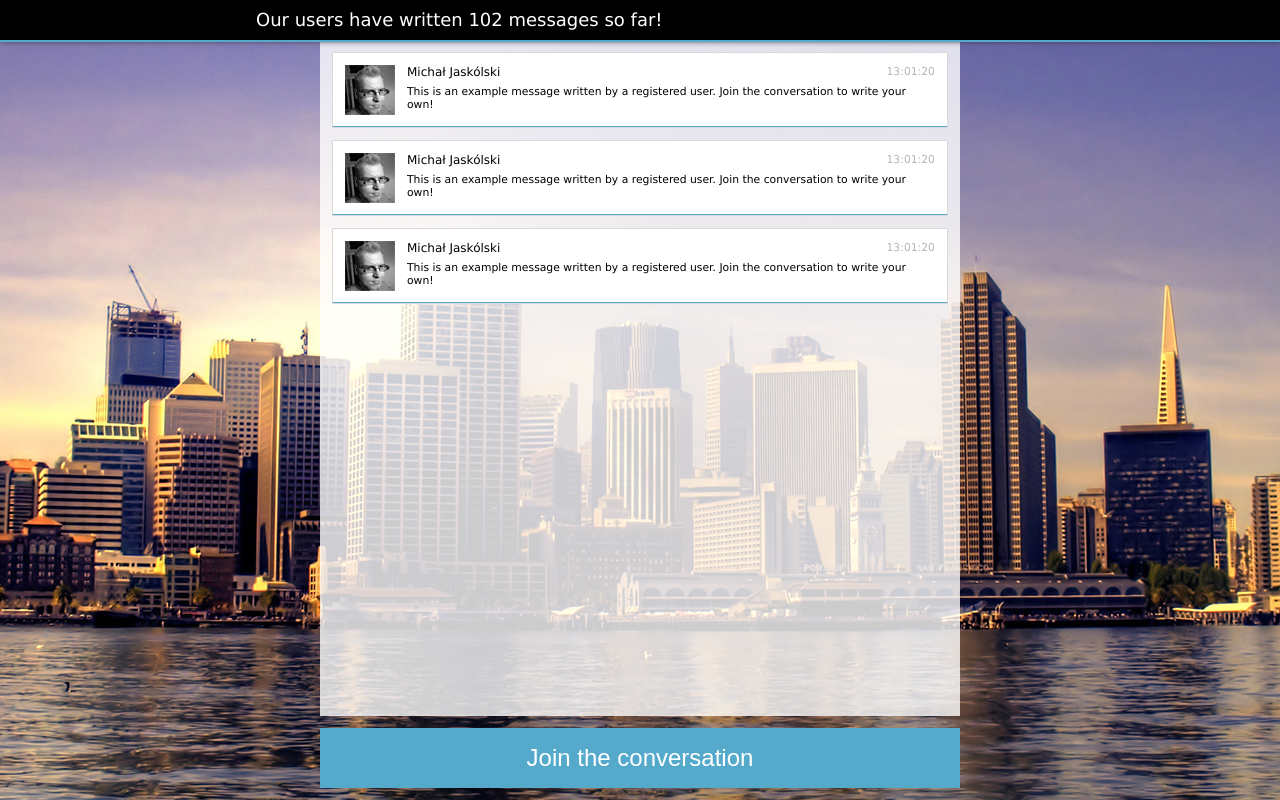
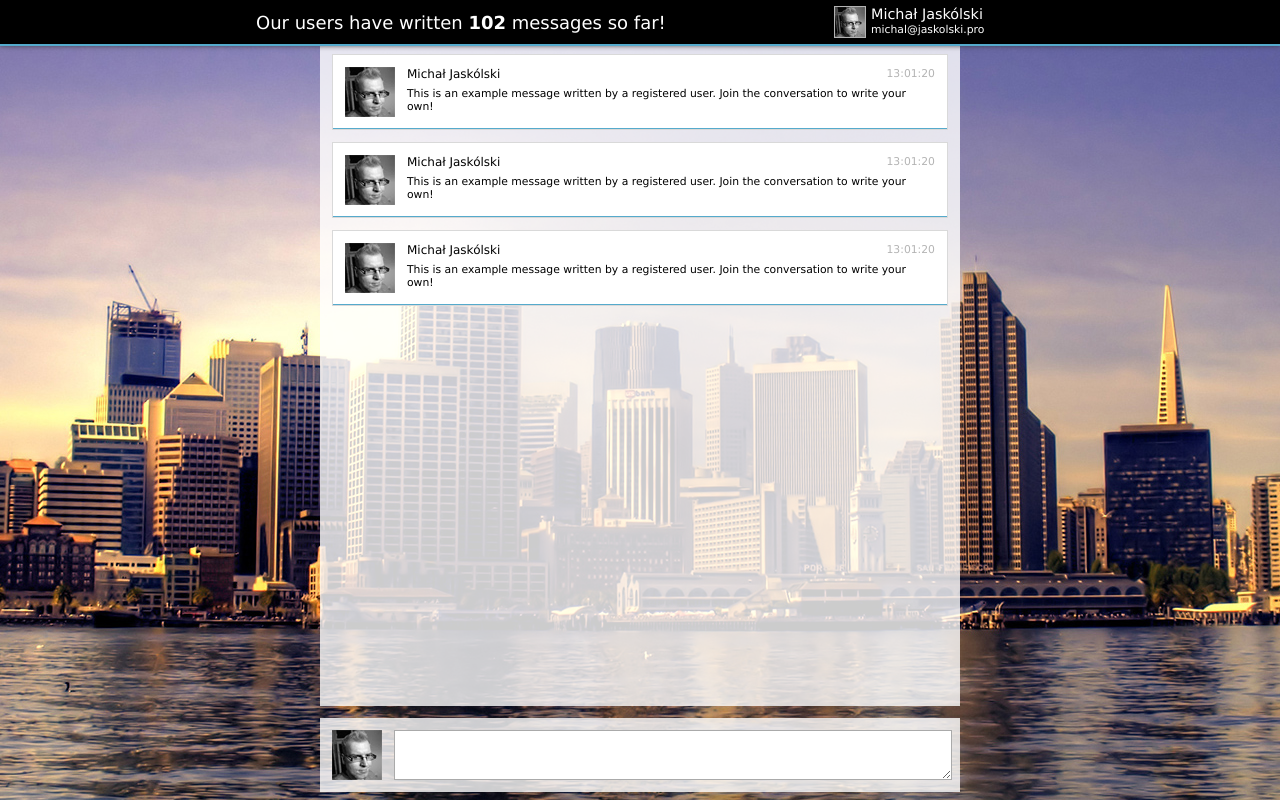
Before and after one commit to sosnowski/lodz-js-workshop, a plain HTML site: page code/index.html in a window 1280 px wide. Drawn offline with Linux system fonts and the light colour scheme.

Commit message:
HTML & CSS

```diff
--- a/code/css/app.css
+++ b/code/css/app.css
@@ -12,34 +12,90 @@ body {
 
 /* HEADER */
 
-body > header {
+#app-header {
 	position: fixed;
 	z-index: 1;
 	top: 0;
 	width: 100%;
-	height: 3.3em;
 	background-color: #000;
 	border-bottom: 2px solid #5ac;
 	box-shadow: 0 0 5px 0 rgba(50, 50, 50, 0.75);
+	display: -webkit-box;
+	display: -moz-box;
+	-webkit-box-align: center;
+	-moz-box-align: center;
 }
 
-body > header h1 {
+#app-header > div {
+	display: table;
+	padding: 0.5em 0;
+	width: 60%;
+	margin: auto;
+	color: #fff;
+}
+
+#app-header h1,
+.user-info {
+	display: table-cell;
+	vertical-align: middle;
+}
+
+#app-header h1 {
 	font-size: 1.5em;
 	font-weight: normal;
-	line-height: 1;
+	padding-right: 1em;
+	height: 32px;
+}
+
+#app-header h1 > strong {
+	font-weight: bold;
+}
+
+.user-info {
+	width: 190px;
+}
+
+.user-info img {
+	float: left;
+	margin-right: 5px;
+	border: 1px solid rgba(255, 255, 255, 0.7);
+}
+
+.user-info span {
+	display: inline-block;
+}
+
+.user-info strong,
+.user-info a {
+	display: block;
+}
+
+.user-info strong {
+	font-size: 1.2em;
+	line-height: 1.2em;
+}
+
+.user-info a {
+	font-size: 0.9em;
 	color: #fff;
-	width: 60%;
-	margin: auto;
-	padding: 0.6em 0;
+	text-decoration: none;
+	transition: opacity 300ms ease-in;
+}
+
+.user-info a:focus,
+.user-info a:hover,
+.user-info a:active {
+	opacity: 0.5;
 }
 
 /* MAIN CONTAINER */
 
 #container {
 	width: 50%;
-	height: calc(100% - 10.3em);
+	height: calc(100% - 11.3em);
+	min-height: 400px;
 	margin: 0 auto 1em;
- 	padding-top: 3.3em;
+ 	padding-top: 3.5em;
 	background-color: rgba(255, 255, 255, 0.8);
 }
 
@@ -91,22 +147,26 @@ body > header h1 {
 
 /* FOOTER */
 
-body > footer {
+#app-footer {
 	width: 100%;
-	height: 5em;
 }
 
-body > footer > section {
+#app-footer > div {
 	width: 50%;
-	height: 100%;
 	margin: auto;
+	background-color: rgba(255, 255, 255, 0.8);
+
 }
 
 /* ADD TWEET */
 
-.add-tweet button {
+.add-tweet-button {
+	background-color: rgba(255, 255, 255, 0.8);
+}
+
+.add-tweet-button {
 	width: 100%;
-	height: 100%;
+	height: calc(50px + 1.5rem);
 	background: none;
 	border: none;
 	margin: 0;
@@ -118,8 +178,45 @@ body > footer > section {
 	transition: background 0.3s ease-in;
 }
 
-.add-tweet button:focus,
-.add-tweet button:hover,
-.add-tweet button:active {
+.add-tweet-button:focus,
+.add-tweet-button:hover,
+.add-tweet-button:active {
 	background-color: #1d94ee;
 }
+
+.add-tweet-form {
+	display: table;
+	width: 100%;
+}
+
+.add-tweet-form > img,
+.add-tweet-form > textarea {
+	vertical-align: middle;
+}
+
+.add-tweet-form > img {
+	padding: 1em;
+}
+
+.add-tweet-form > textarea {
+	box-sizing: border-box;
+	height: 50px;
+	width: calc(100% - 50px - 3em);
+	font-family: inherit;
+	font-size: 0.9em;
+	padding: 0.5em;
+	border-color: #aaa;
+}
+
+/* POPUP */
+
+#popup {
+	position: absolute;
+	top: 50%;
+	left: 50%;
+	margin: -100px 0 0 -200px;
+	padding: 1em;
+	height: 200px;
+	width: 400px;
+	background-color: rgba(255, 255, 255, 0.9);
+}
--- a/code/index.html
+++ b/code/index.html
@@ -7,8 +7,17 @@
 	<link rel="stylesheet" href="css/app.css">
 </head>
 <body>
-	<header>
-		<h1>Our users have written <strong>102</strong> messages so far!</h1>
+	<header id="app-header">
+		<div>
+			<h1>Our users have written <strong>102</strong> messages so far!</h1>
+			<section class="user-info">
+				<img src="img/user.png" width="30" height="30" />
+				<span>
+					<strong>Michał Jaskólski</strong>
+					<a href="mailto:michal@jaskolski.pro">michal@jaskolski.pro</a>
+				</span>
+			</section>
+		</div>
 	</header>
 	<div id="container">
 		<section class="tweets">
@@ -40,10 +49,14 @@
 			</ul>
 		</section>
 	</div>
-	<footer>
-		<section class="add-tweet">
-			<button>Join the conversation</button>
-		</section>
+	<footer id="app-footer">
+		<div>
+			<button class="add-tweet-button" style="display: none;">Join the conversation</button>
+			<form class="add-tweet-form">
+				<img src="img/user.png" width="50" height="50" />
+				<textarea name="tweet-msg" maxlength="140"></textarea>
+			</form>
+		</div>
 	</footer>
 </body>
 </html>
```
Also changed, not shown: code/login.html (added, +34 -0 lines).
